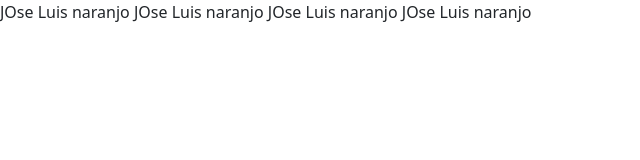
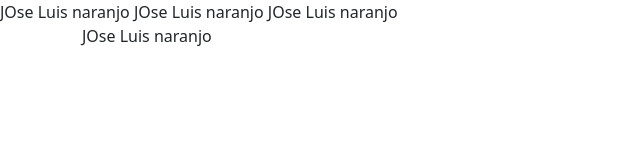
Before and after one commit to jlrosales/cosanostra, a plain HTML site: page index.html in a window 1280 px wide. Shown: the whole page, without its empty margins (0-640 px from the left). Drawn offline with nearby package versions, Linux system fonts and the light colour scheme.

Commit message:
Update index.html

```diff
--- a/index.html
+++ b/index.html
@@ -13,6 +13,6 @@
    JOse Luis naranjo
      JOse Luis naranjo
      JOse Luis naranjo
-     JOse Luis naranjo
+    <div class="container">JOse Luis naranjo</div>
 </body>
 </html>
```
